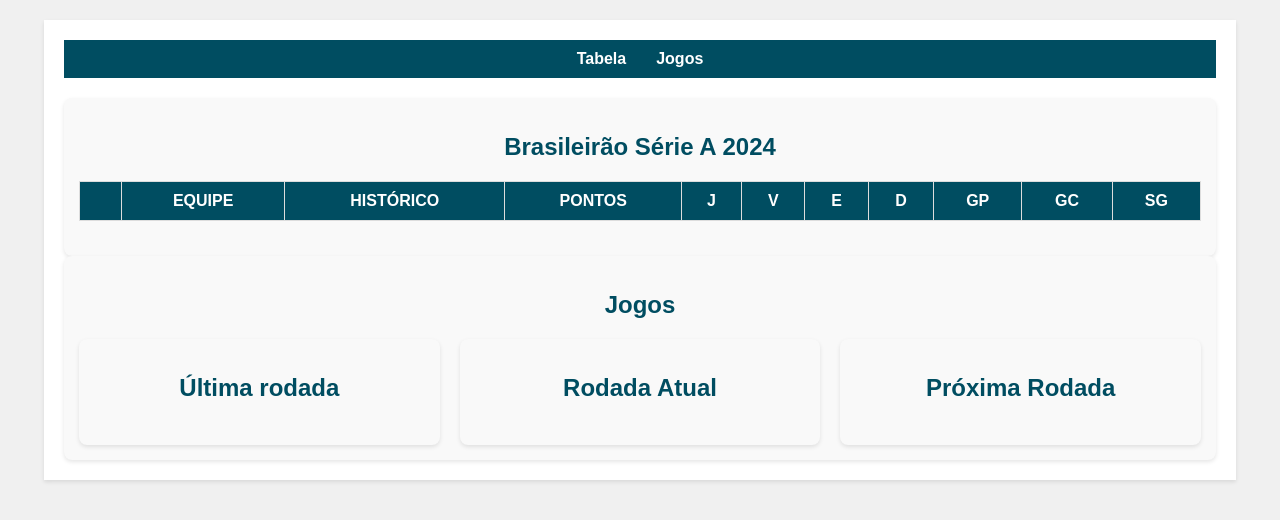
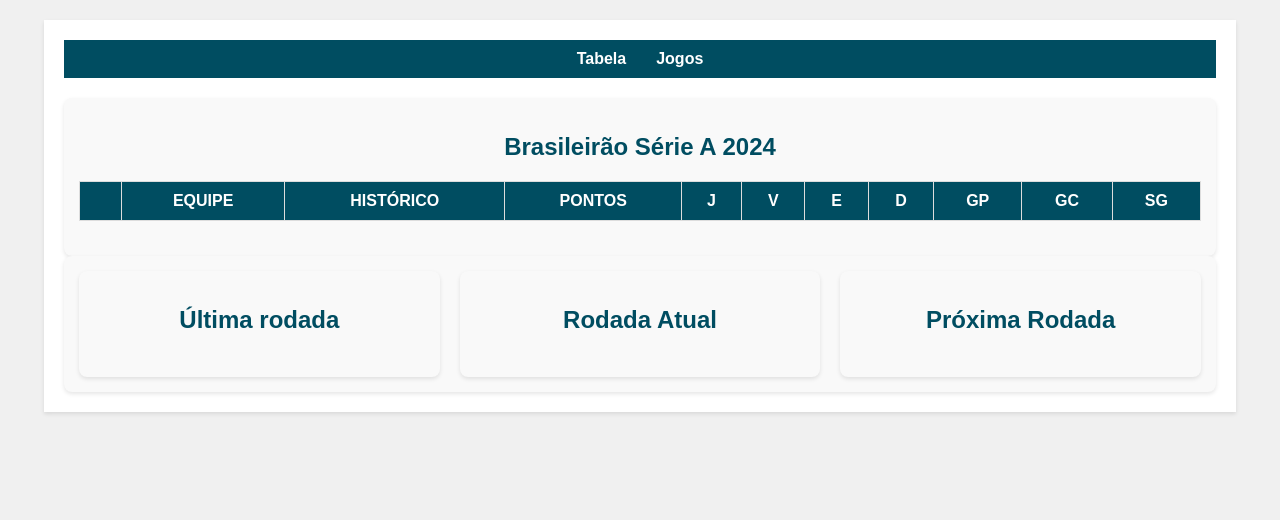
Before and after one commit to joaocarlosxsantos/Analise-de-dados-Futebol, a website: page public/index.html in a window 1280 px wide. Drawn offline with Linux system fonts and the light colour scheme; no server answers.

Commit message:
alterando páginas do sistema web

```diff
--- a/public/index.html
+++ b/public/index.html
@@ -42,7 +42,7 @@
 
         <!-- Seção dos Jogos -->
         <section id="jogos">
-            <h1>Jogos</h1>
+             <!-- <h1>Jogos</h1> -->
             <div class="columns">
                 <section id="last">
                     <h2>Última rodada</h2>
```
